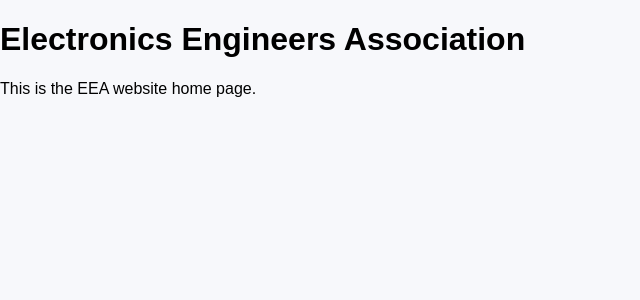
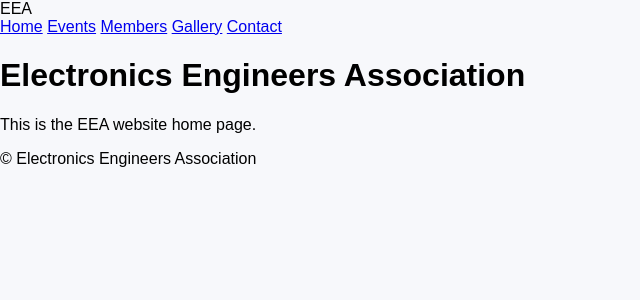
Before and after one commit to eeaofficial/eea-website, a Flask app: page / in a window 1280 px wide. Shown: the top 300 px of the page, without its empty margins (0-640 px from the left). Run offline with Flask 3, Linux system fonts and the light colour scheme.

Commit message:
Add EEA base layout with navbar

```diff
--- a/app/templates/base.html
+++ b/app/templates/base.html
@@ -2,12 +2,37 @@
 <html lang="en">
 <head>
     <meta charset="UTF-8">
-    <title>EEA</title>
+    <title>EEA | Electronics Engineers Association</title>
+    <meta name="viewport" content="width=device-width, initial-scale=1.0">
+
     <link rel="stylesheet" href="{{ url_for('static', filename='css/eea.css') }}">
 </head>
 <body>
 
-    {% block content %}{% endblock %}
+    <!-- NAVBAR -->
+    <header class="navbar">
+        <div class="logo">
+            <span>EEA</span>
+        </div>
+
+        <nav>
+            <a href="#">Home</a>
+            <a href="#">Events</a>
+            <a href="#">Members</a>
+            <a href="#">Gallery</a>
+            <a href="#">Contact</a>
+        </nav>
+    </header>
+
+    <!-- MAIN CONTENT -->
+    <main>
+        {% block content %}{% endblock %}
+    </main>
+
+    <!-- FOOTER -->
+    <footer class="footer">
+        <p>© Electronics Engineers Association</p>
+    </footer>
 
 </body>
 </html>
```
